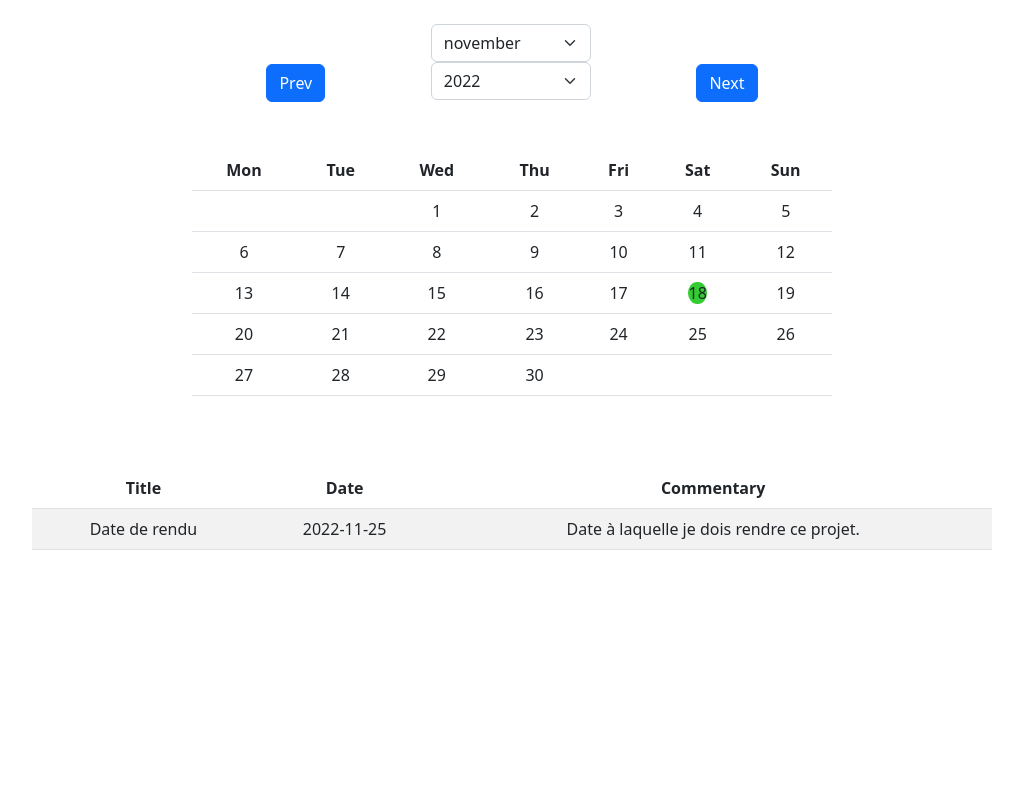
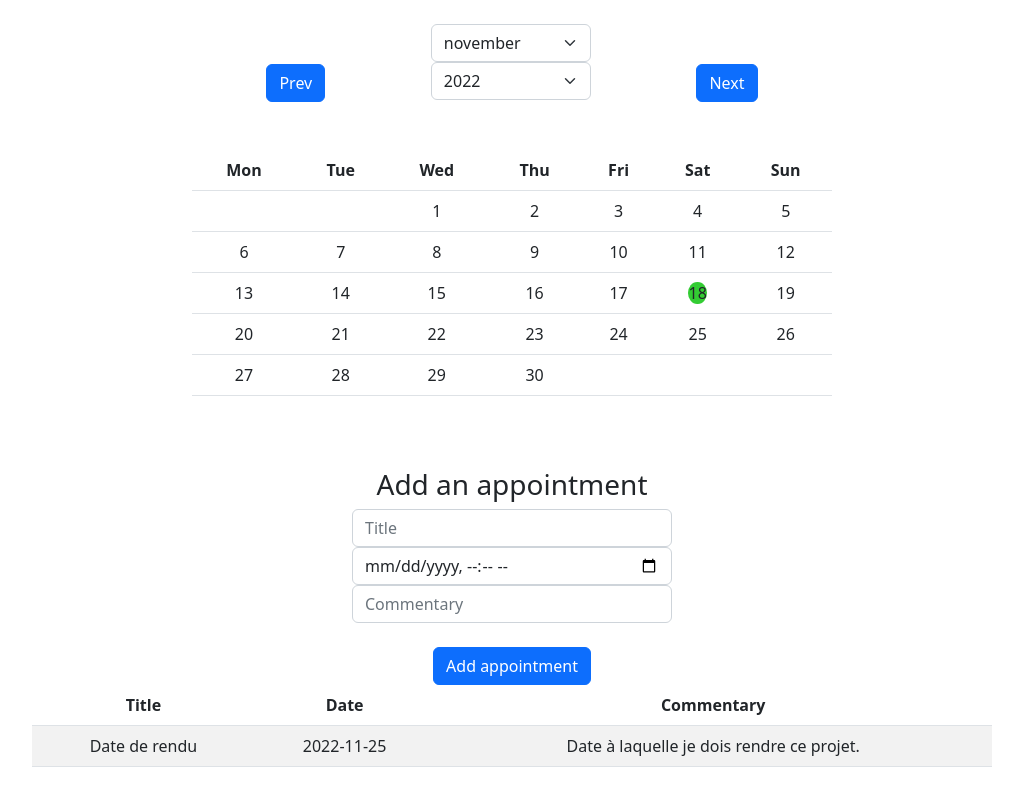
Before and after one commit to EdouardQ/react-h3-calendar, a React (Create React App) app: page / in a window 1280 px wide. Shown: the whole page, without its empty margins (128-1151 px from the left). Built offline with nearby package versions, Linux system fonts and the light colour scheme.

Commit message:
add form - wip submit

```diff
--- a/src/components/Form.jsx
+++ b/src/components/Form.jsx
@@ -1,5 +1,67 @@
+import {useContext, useState} from "react";
+import {AppointmentContext} from "../context/appointmentContext";
+
 export const Form = () => {
+    const [form, setForm] = useState({
+        title: "",
+        date: "",
+        commentary: ""
+    });
+    const appointementCont = useContext(AppointmentContext);
+
+    function handleChange(e) {
+        const { name, value } = e.target;
+        setForm({ ...form, [name]: value });
+    }
+
+    const handleSubmit = (e) => {
+        const { title, date, commentary } = form;
+        if (
+            title.length > 0 &&
+            date.length > 0
+        ) {
+            let newAppointmentList = [appointementCont.appointment];
+            newAppointmentList.push({...form});
+            appointementCont.setAppointment(newAppointmentList);
+        } else {
+            alert(
+                "Invalid data"
+            );
+        }
+        e.preventDefault();
+    };
+
     return(
-        <div></div>
+        <div className="w-25 m-auto">
+            <h3>Add an appointment</h3>
+            <form onSubmit={handleSubmit}>
+                <input
+                    type="text"
+                    className="form-control"
+                    name="title"
+                    placeholder="Title"
+                    value={form.title}
+                    onChange={handleChange}
+                />
+                <input
+                    type="datetime-local"
+                    className="form-control"
+                    name="date"
+                    placeholder="Date"
+                    value={form.date}
+                    onChange={handleChange}
+                />
+                <input
+                    type="text"
+                    className="form-control"
+                    name="commentary"
+                    placeholder="Commentary"
+                    value={form.commentary}
+                    onChange={handleChange}
+                />
+                <br/>
+                <input type="submit" className="btn btn-primary" value="Add appointment" />
+            </form>
+        </div>
     );
 }
```
